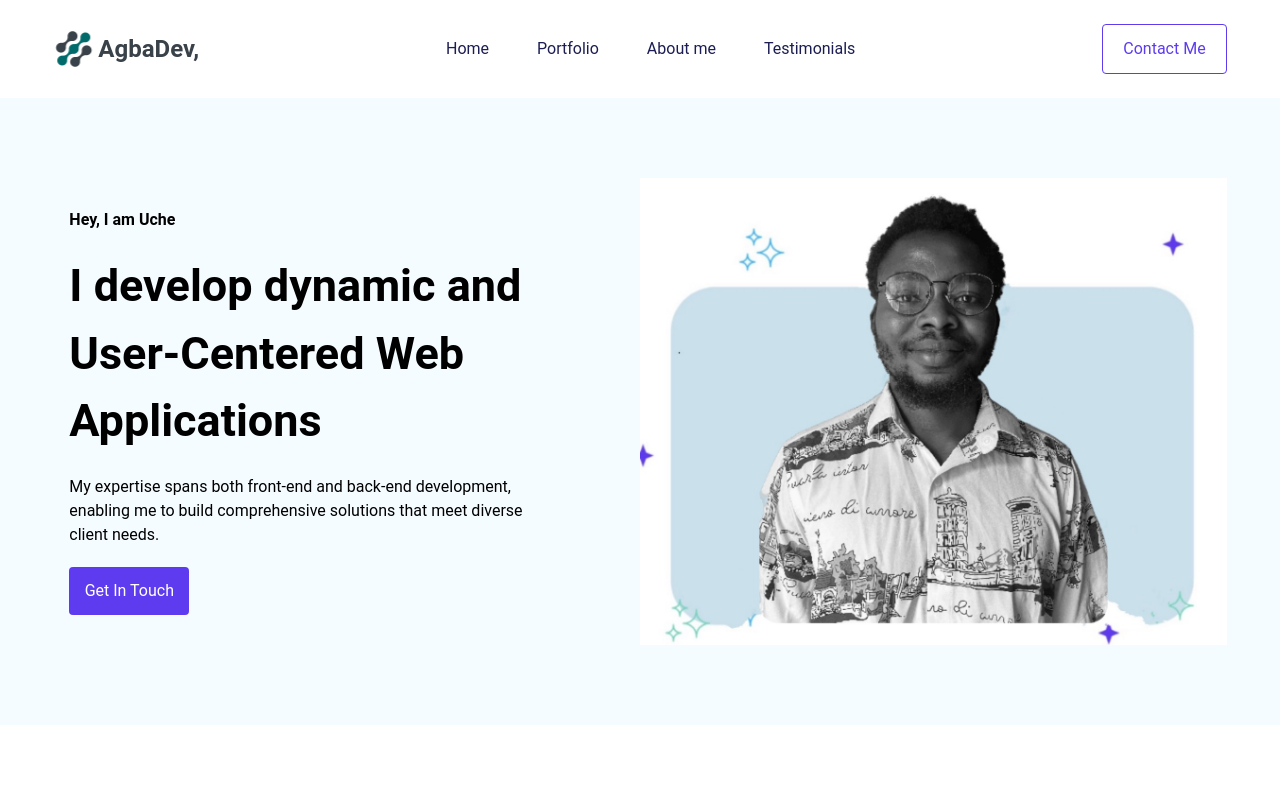
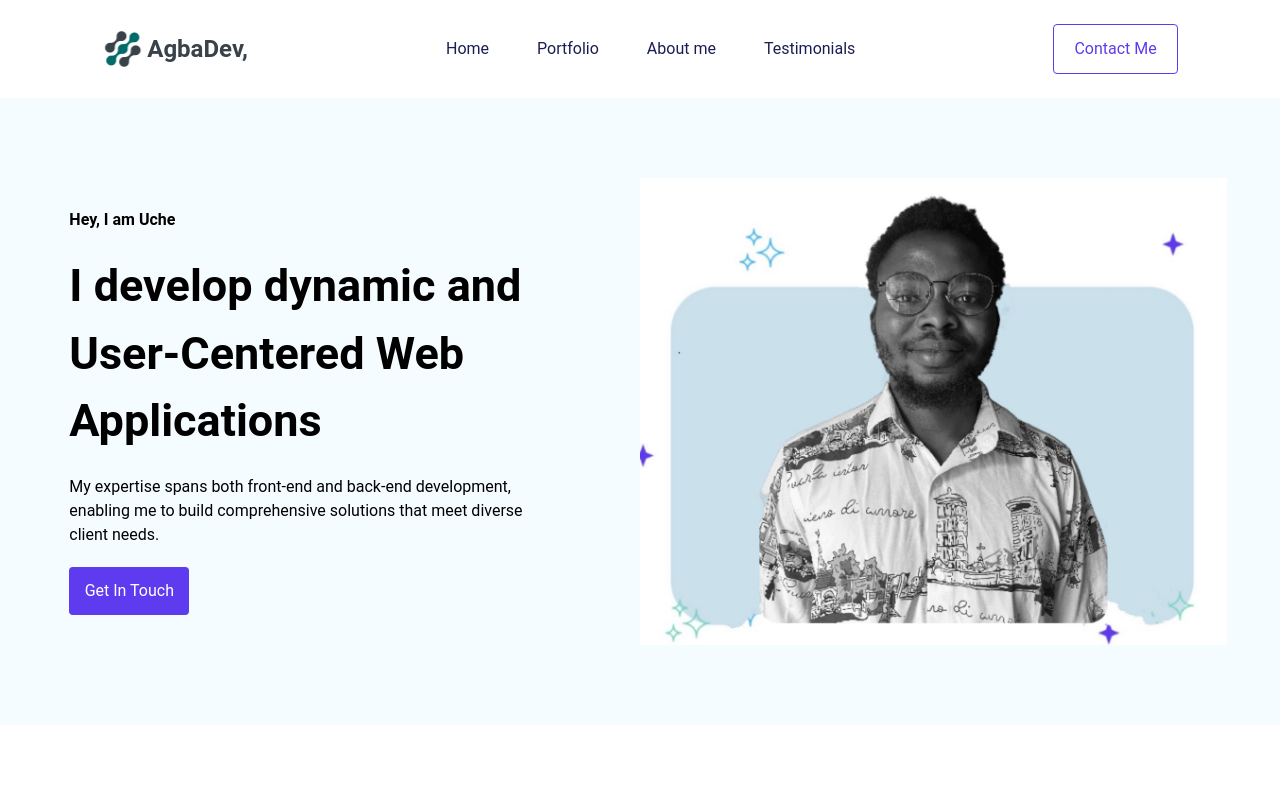
Before and after one commit to naps4444/portfolio-, a React (Create React App) app: page / in a window 1280 px wide. Shown: the top 800 px of the page. Built offline with nearby package versions, Linux system fonts and the light colour scheme.

Commit message:
lil mod on nav

```diff
--- a/src/SmallerComponents/NavBar.jsx
+++ b/src/SmallerComponents/NavBar.jsx
@@ -9,7 +9,7 @@ const NavBar = () => {
   };
 
   return (
-    <nav className="bg-[#FFFFFF] text-[#1C1E53] font-roboto py-4 lg:py-6">
+    <nav className="bg-[#FFFFFF] text-[#1C1E53] w-11/12 container mx-auto font-roboto py-4 lg:py-6">
       <div className="container mx-auto flex justify-between items-center">
         <div className="flex items-center">
           <img src={logo} alt="logo" className="text-xl font-bold" />
@@ -68,7 +68,7 @@ const NavBar = () => {
 
       {/* Mobile Menu */}
       {isOpen && (
-        <div className="md:hidden mt-2 space-y-2">
+        <div className="md:hidden mt-2 space-y-2 ">
           <a href="#" className="block px-4 py-2 hover:text-[#5E3BEE]">
             Home
           </a>
```
